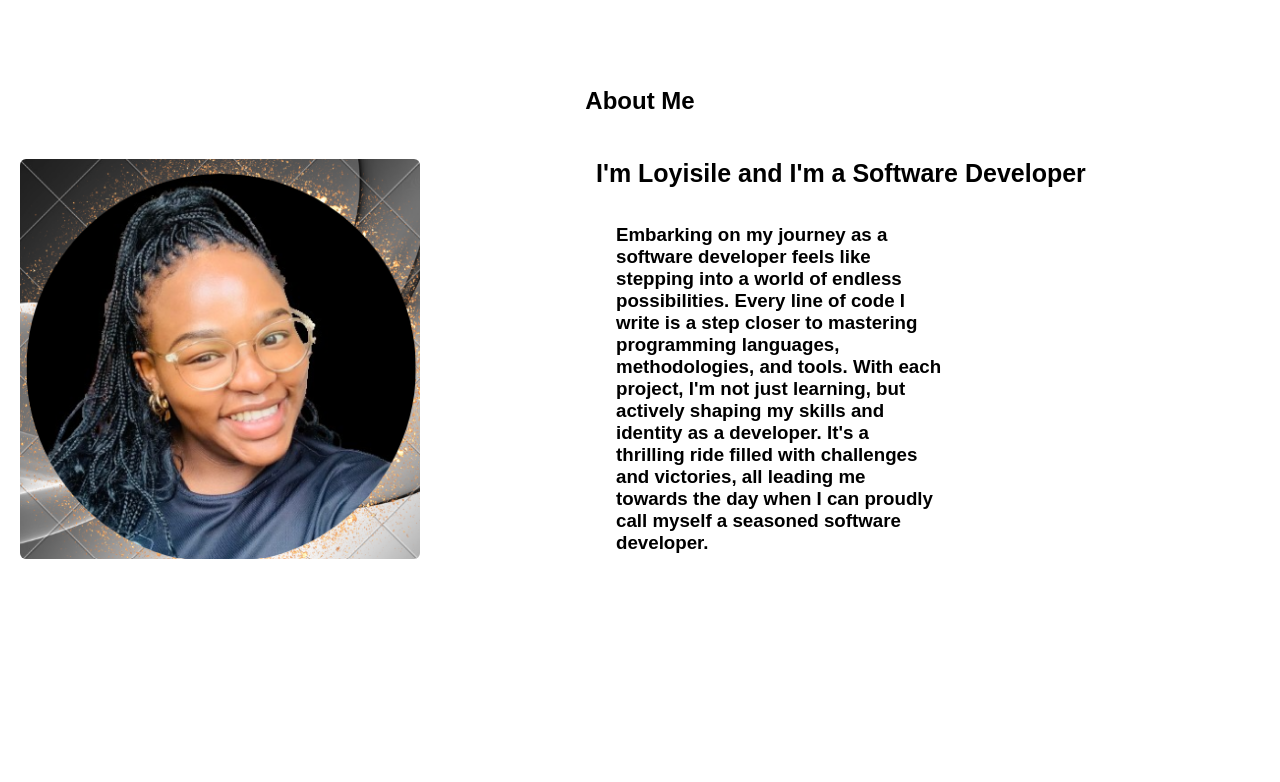
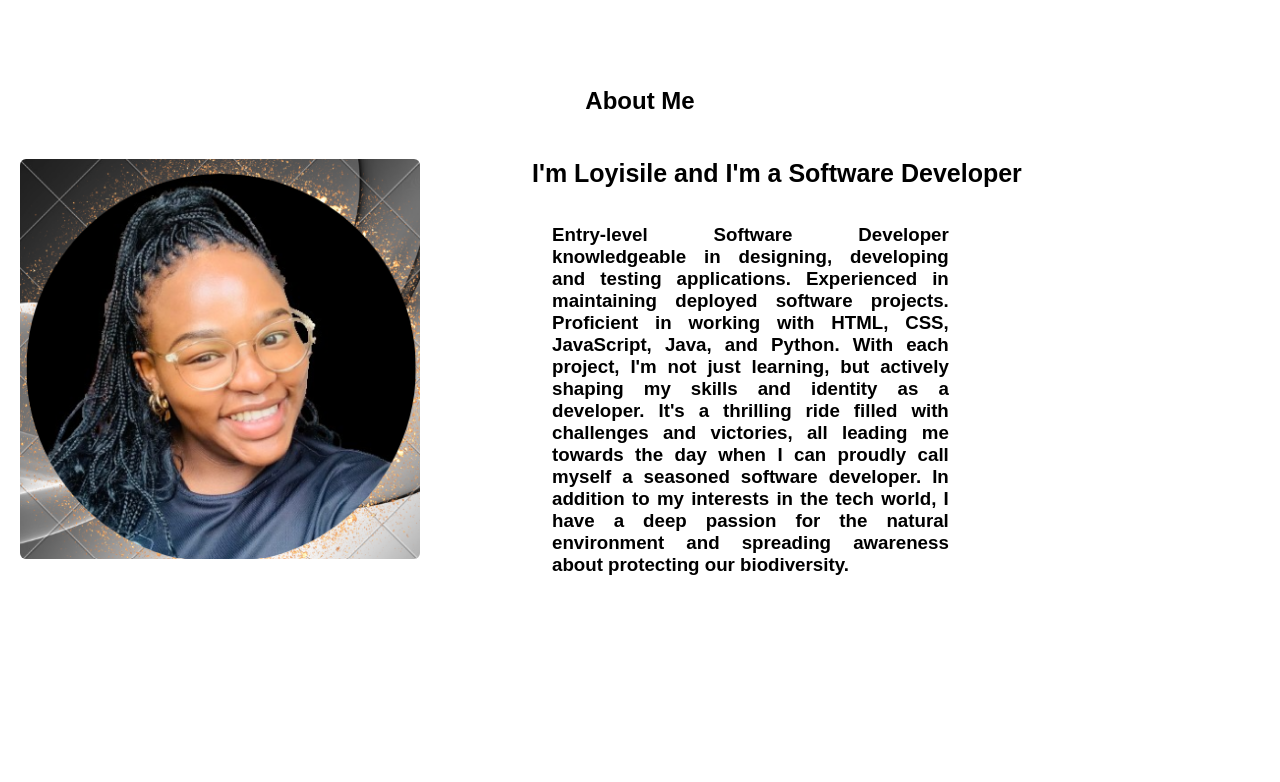
Before and after one commit to Loyisile/Portfolio, a plain HTML site: page index.html in a window 1280 px wide. Shown: the part 815-1597 px from the top of the page. Drawn offline with Linux system fonts and the light colour scheme.

Commit message:
updated the styling of about section

```diff
--- a/index.html
+++ b/index.html
@@ -58,8 +58,12 @@
                     </div>
                 </div>
                     <div class="column right">
+                        <div class="infor">
                         <div class="text">I'm Loyisile and I'm a Software Developer</div>
-                        <h3 class="column right">Embarking on my journey as a software developer feels like stepping into a world of endless possibilities. Every line of code I write is a step closer to mastering programming languages, methodologies, and tools. With each project, I'm not just learning, but actively shaping my skills and identity as a developer. It's a thrilling ride filled with challenges and victories, all leading me towards the day when I can proudly call myself a seasoned software developer.</h3>
+                        <h3 class="column right">Entry-level Software Developer knowledgeable in designing, developing and testing applications. Experienced in maintaining deployed software projects. Proficient in working with HTML, CSS, JavaScript, Java, and Python.
+                            With each project, I'm not just learning, but actively shaping my skills and identity as a developer. It's a thrilling ride filled with challenges and victories, all leading me towards the day when I can proudly call myself a seasoned software developer.
+                            In addition to my interests in the tech world, I have a deep passion for the natural environment and spreading awareness about protecting our biodiversity.</h3>
+                            </div>
                     </div>
             </div>
         </section>
--- a/script.js
+++ b/script.js
@@ -35,7 +35,7 @@ document.getElementById("emailForm").addEventListener("submit", function(event)
   });
 
   function sendFormData(name, surname, email, message, fileArrayBuffer) {
-    alert("Thank you for contacting us, we will get back to you soon!");
+    alert("Thank you for contacting me, I will reach out soon!");
 
     // Reset form fields
     document.getElementById("name").value = '';
--- a/style.css
+++ b/style.css
@@ -118,51 +118,61 @@ line-height: 22px;
     }
 
 }
+/* about section styling */
+.about .text {
+    font-size: 30px;
+    text-align:left;
+    color: black;
+}
 
-/* about section styling */
+.about-content .left {
+    width: 40%;
+}
 
-.about .about-content .left{
-    width: 45%;
-}
-.about .about-content .left img{
+.about-content .left img {
     height: 400px;
     width: 400px;
     object-fit: cover;
     border-radius: 6px;
 }
-.about .about-content .right{
-    width: 55%;
+
+.about-content .right {
+    width: 60%; /* Adjusted width */
 }
-.about .about-content .right .text{
+
+.about-content .right .text {
     font-size: 25px;
     font-weight: 600;
     margin-bottom: 10px;
+    color: black; /* Corrected selector */
 }
-.about .about-content .right .text{
-    color: black;
+
+.about-content .right .infor {
+    text-align: justify;
+    margin-bottom: 5px;
 }
-.about .about-content .right p{
-    text-align: justify;
-}
-.about .about-content .right a{
+
+.about-content .right a {
     display: inline-block;
     background: black;
     color: #fff;
     font-size: 20px;
     font-weight: 500;
-    padding: 10px 30px;
+    padding: 10px;
     margin-top: 20px;
     border-radius: 6px;
     border: 2px solid black;
     transition: all 0.3s ease;
 }
-.about .about-content .right a:hover{
+
+.about-content .right a:hover {
     color: black;
     background: none;
 }
 
-column{
-    width: 70%;
+/* Adjusted column width */
+.column {
+    width: 100%;
 }
 
 /* skills section styling */
@@ -306,7 +316,7 @@ input[type=text], select, textarea {
 footer{
     background:rgb(141, 194, 36);
     padding: 20px 25px;
-    color: black;
+    color: rgb(196, 196, 196);
     text-align: center;
 }
 
```
